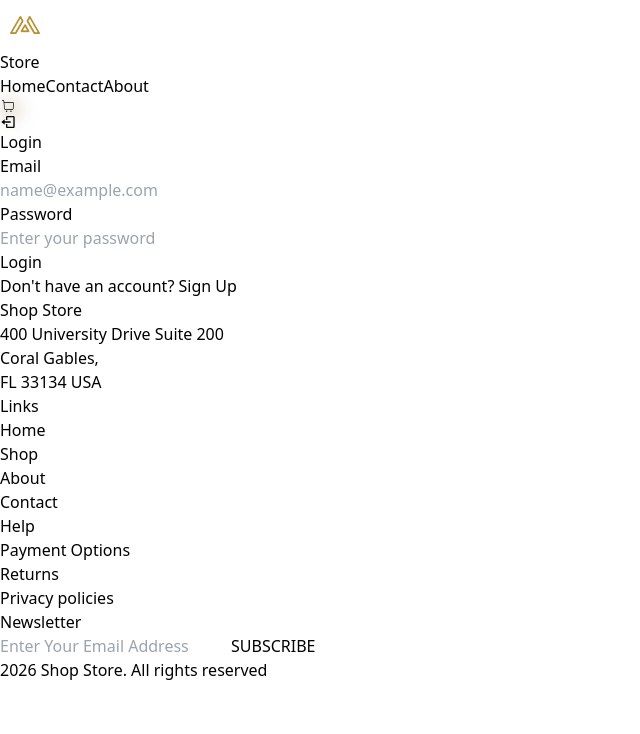
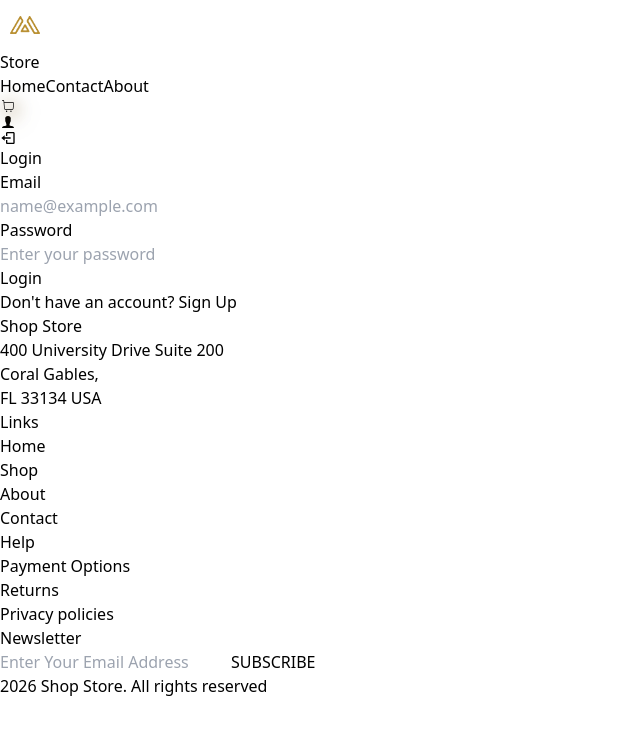
Before and after one commit to mohamedghonaim000/Ecommerce_Website, a React app: page /login in a window 1280 px wide. Shown: the top 734 px of the page, without its empty margins (0-640 px from the left). Built offline with nearby package versions, Linux system fonts and the light colour scheme; sample sign-in values are in the browser's storage; the HTML template or start-up script is replaced by a standard one.

Commit message:
'orfile-setup'

```diff
--- a/src/Components/Layout/Navbar/index.jsx
+++ b/src/Components/Layout/Navbar/index.jsx
@@ -4,6 +4,7 @@ import { BiLogOut } from "react-icons/bi";
 import { useDispatch, useSelector } from 'react-redux';
 import { changeAuth } from '../../../Store/Slices/auth';
 import { CiShoppingCart } from "react-icons/ci";
+import { IoIosPerson } from "react-icons/io";
 
 
 
@@ -45,6 +46,12 @@ function Navbar() {
                             >
                                 <CiShoppingCart />
                             </NavLink>
+                            <NavLink
+                                to='/profile'
+                                className='flex items-center gap-2 text-[var(--primary-color)] text-2xl font-bold'
+                            >
+                                <IoIosPerson />
+                            </NavLink>
                             <NavLink to='/' className='flex items-center gap-2 text-red-600' onClick={() => { logout() }}>
                                 <BiLogOut />
                             </NavLink>
--- a/src/Pages/SignIn/index.jsx
+++ b/src/Pages/SignIn/index.jsx
@@ -30,7 +30,7 @@ export default function LoginPage() {
         navigate("/")
         dispatch(changeAuth(true))
     } catch (e) {
-      setLoginerror("Login Faild check your Eamil amd Password");
+      setLoginerror("Login Faild check your Eamil and Password");
       console.log(e.message);
     }finally{
       setLoading(false)
@@ -91,6 +91,7 @@ export default function LoginPage() {
           {loginError && (
             <small className="text-red-600 mt-2">{loginError}</small>
           )}
+
         </form>
 
         {/* Footer */}
--- a/src/Routes/App_routes/index.jsx
+++ b/src/Routes/App_routes/index.jsx
@@ -50,6 +50,14 @@ const routes = createBrowserRouter([
           </ProtectedRoute>
         ),
       },
+      {
+        path: "/profile",
+        element: (
+          <ProtectedRoute>
+            <Cart />
+          </ProtectedRoute>
+        ),
+      },
        {
         path: "/checkout/:cartId",
         element: (
@@ -60,7 +68,6 @@ const routes = createBrowserRouter([
       },
        {
         path: "/allorders",
-
         element:<ProtectedRoute>
           <Order />
         </ProtectedRoute> ,
```
Also changed, not shown: src/Api/auth.js (line endings or trailing spaces), src/Pages/Profile/index.jsx (added).
